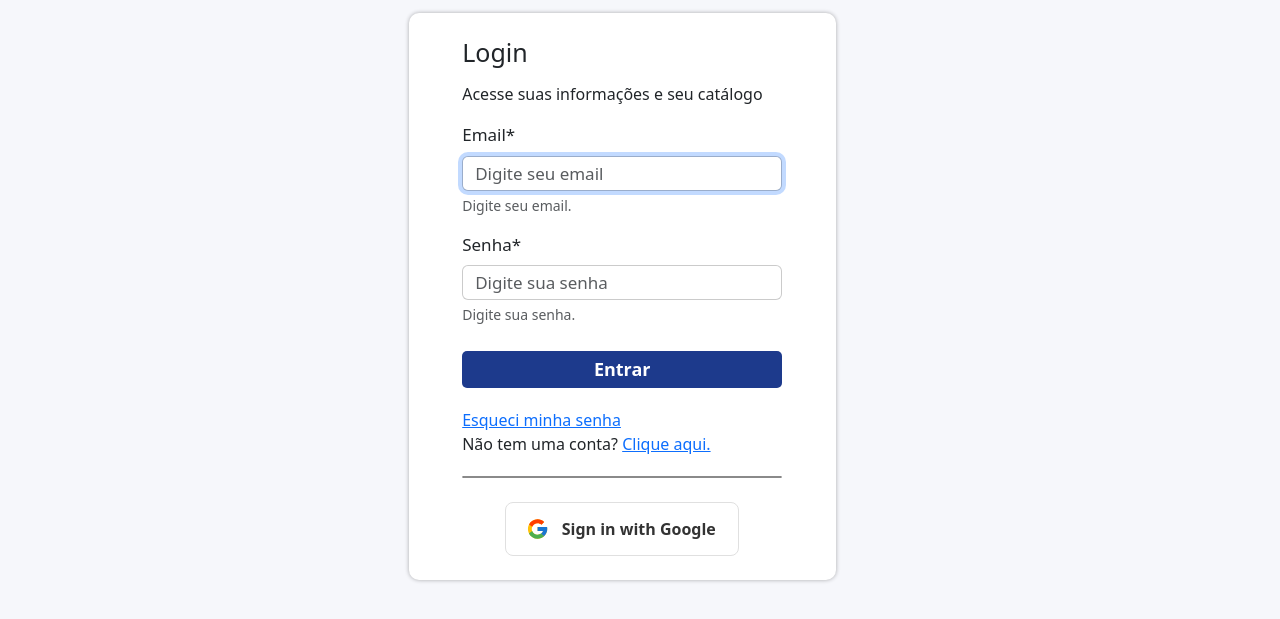
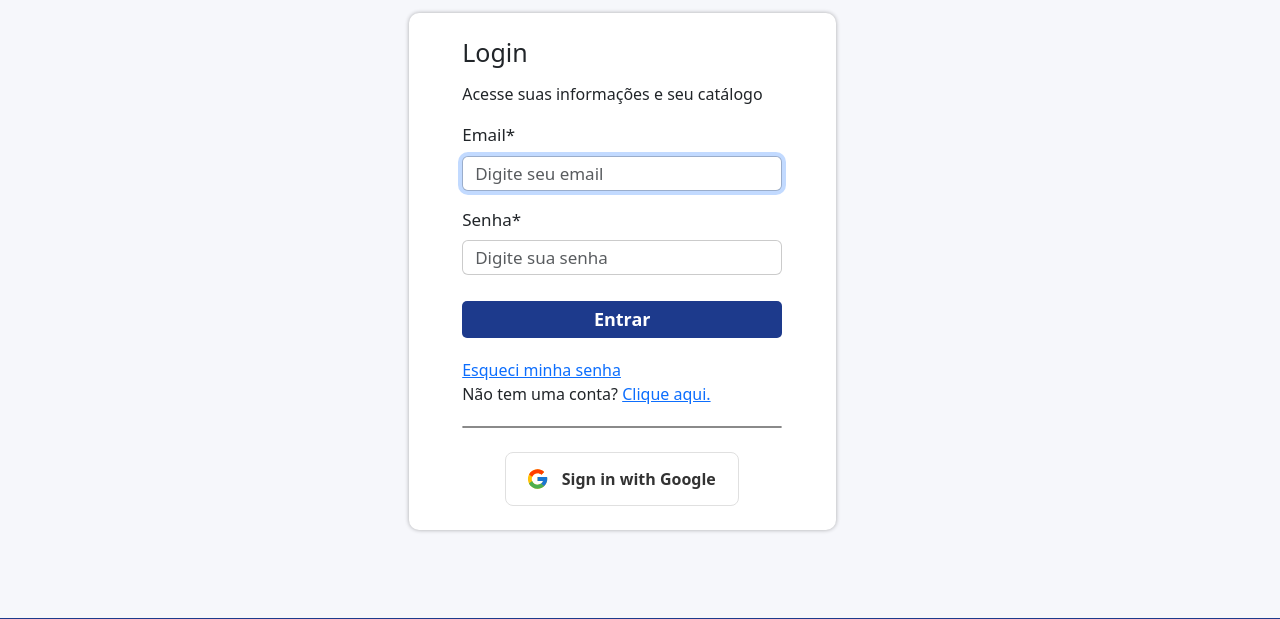
Before and after one commit to SENAI-Morvan-Figueiredo/Os-3-mosqueteiros---Biblioteca, a Django app: page /user/login/ in a window 1280 px wide. Shown: the part 399-1018 px from the top of the page. Run offline with Django 5.2, Linux system fonts and the light colour scheme; some libraries are stand-ins or nearby versions.

Commit message:
correção do commit anterior.

```diff
--- a/BibliotecaEstrela/Biblioteca/templates/Biblioteca/index.html
+++ b/BibliotecaEstrela/Biblioteca/templates/Biblioteca/index.html
@@ -4,7 +4,7 @@
 {% block content %}
 
 
-    <div style="height: 30em;">
+    <!-- <div style="height: 30em;">
         <ul>
             <h3>Livros</h3>
             <li><a href="{% url 'livros' %}">Catalogo</a></li>
@@ -16,7 +16,7 @@
             <li><a href="{% url 'tela_perfil' %}">Tela perfil</a></li>
             <li><a href="{% url 'login' %}">Login</a></li>
         </ul>
-    </div>
+    </div> -->
     <style>
 
         @keyframes slideDown {
--- a/BibliotecaEstrela/User/forms.py
+++ b/BibliotecaEstrela/User/forms.py
@@ -49,10 +49,6 @@ class CustomLoginForm(AuthenticationForm):
         # Alterar labels
         self.fields['username'].label = "Email"
         self.fields['password'].label = "Senha"
-
-        # Alterar textos de ajuda (opcional)
-        self.fields['username'].help_text = "Digite seu email."
-        self.fields['password'].help_text = "Digite sua senha."
 
         # Alterar placeholders
         self.fields['username'].widget.attrs.update({
```
